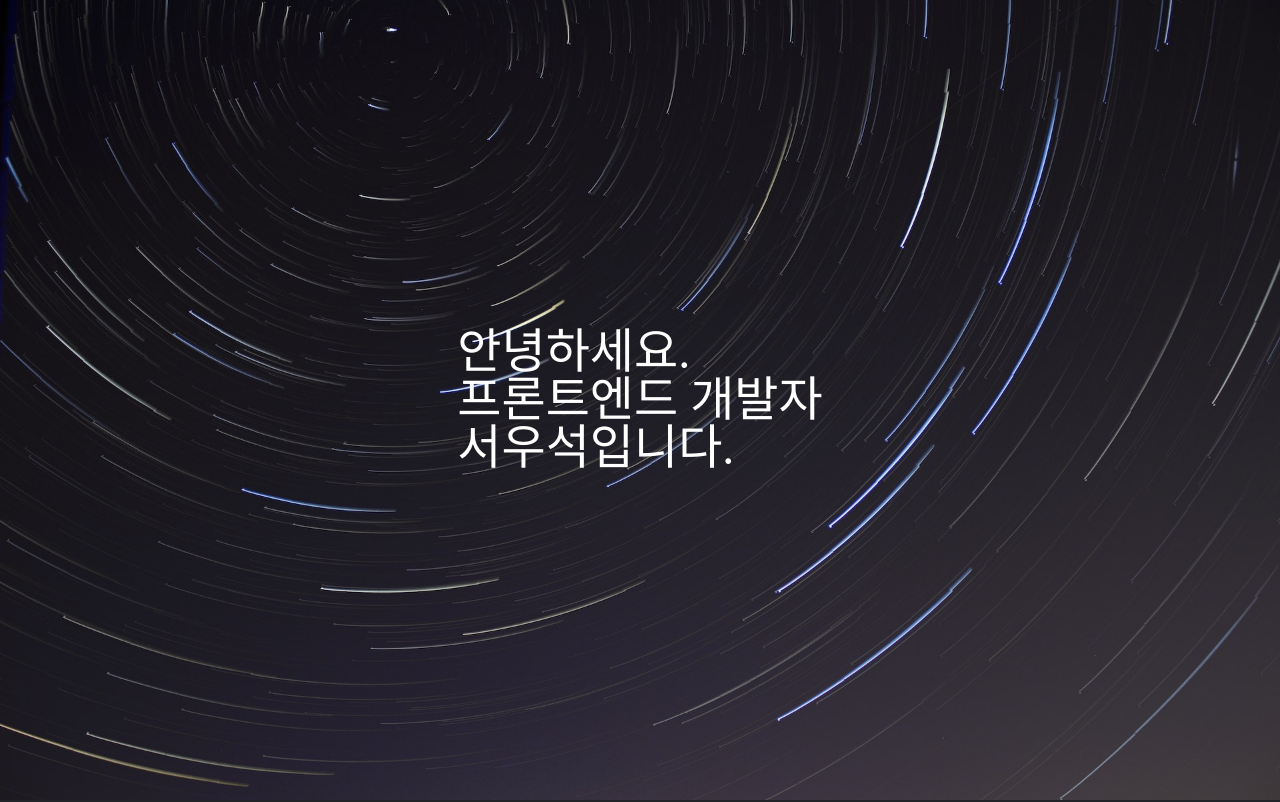
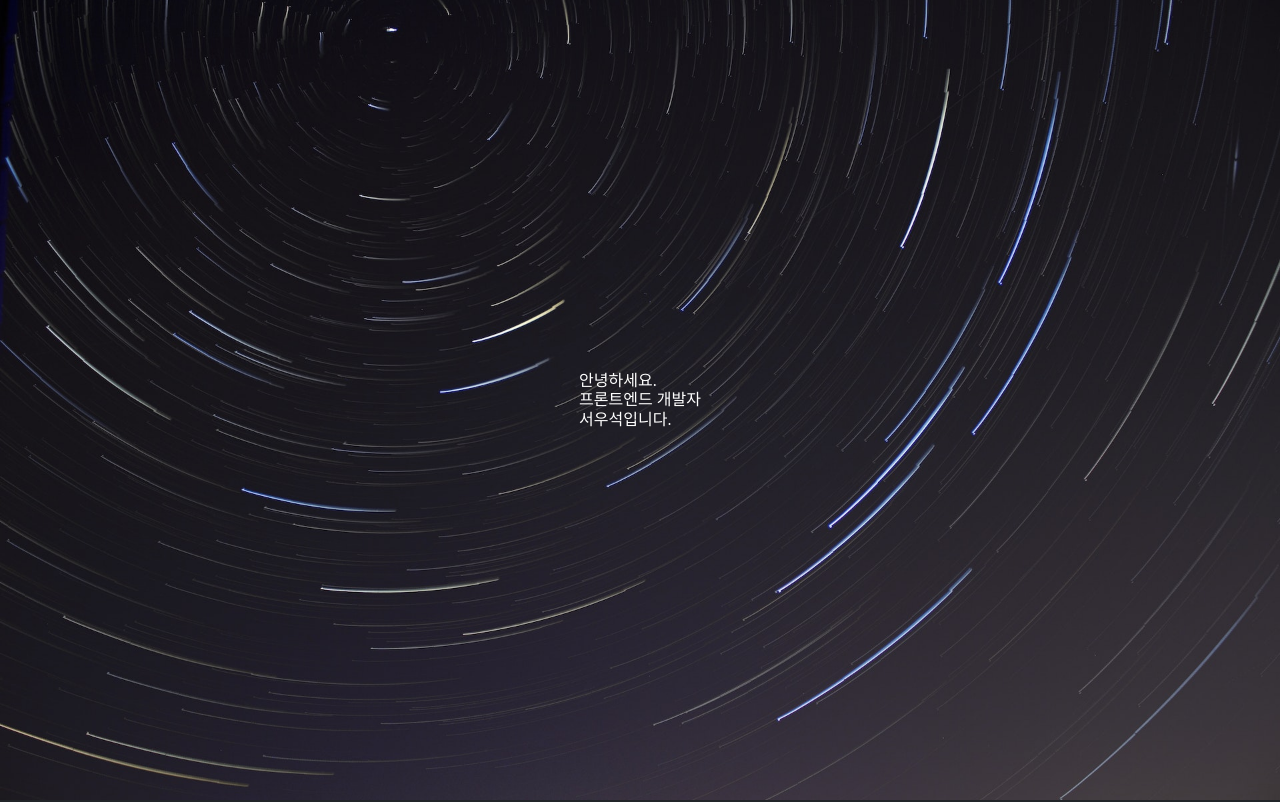
Before and after one commit to GarbageCode1984/pf-PortfolioWebSite, a React (Create React App) app: page / in a window 1280 px wide. Shown: the top 802 px of the page. Built offline with nearby package versions, Linux system fonts and the light colour scheme; a web font is replaced by a local one.

Commit message:
전체적으로 디자인 수정해야함

```diff
--- a/src/components/Home.jsx
+++ b/src/components/Home.jsx
@@ -5,6 +5,7 @@ function Main() {
   return (
     <>
       <div className="mainImage" id="home">
+        <h1>
           <p>
             안녕하세요.
             <br />
@@ -12,9 +13,11 @@ function Main() {
             <br />
             서우석입니다.
           </p>
+        </h1>
       </div>
     </>
   );
 }
 
 export default Main;
+/*  https://codepen.io/WaelYasmina/pen/GRoMObx */
--- a/src/components/scss/home.scss
+++ b/src/components/scss/home.scss
@@ -1,13 +1,11 @@
 .mainImage {
   background: url("../../../public/Main.jpg") no-repeat center center / cover;
   height: 100vh;
-
+  display: flex;
+  flex-direction: column;
+  justify-content: center;
+  align-items: center;
   p {
     color: #fff;
-    font-size: 48px;
-    position: absolute;
-    left: 50%;
-    top: 50%;
-    transform: translate(-50%, -50%);
   }
 }
```
Lines whose indentation alone changed are shown as unchanged.
